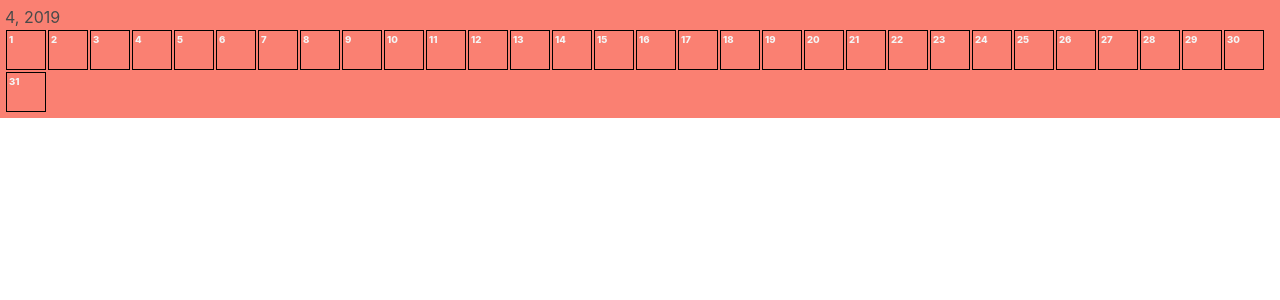
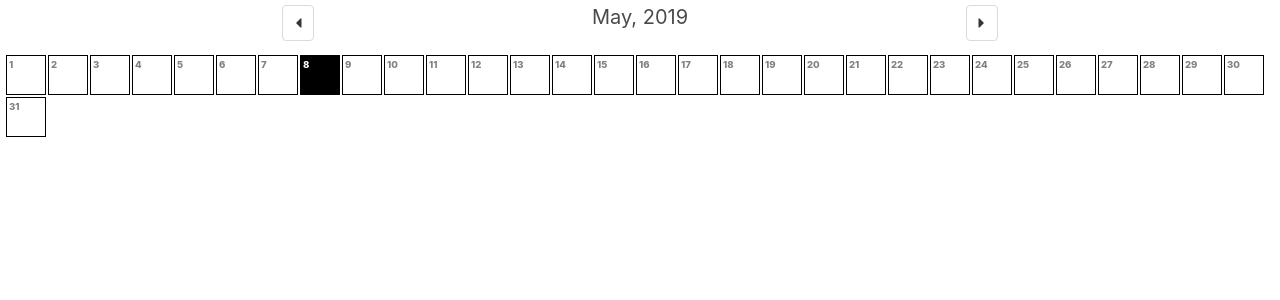
Before and after one commit to surajsharma/Calendar, a React (Create React App) app: page / in a window 1280 px wide. Shown: the top 300 px of the page. Built offline with nearby package versions, Linux system fonts and the light colour scheme.

Commit message:
month display

```diff
--- a/public/index.html
+++ b/public/index.html
@@ -8,8 +8,9 @@
 	<!--
       manifest.json provides metadata used when your web app is added to the
       homescreen on Android. See https://developers.google.com/web/fundamentals/engage-and-retain/web-app-manifest/
-    -->
+
 	<link rel="manifest" href="%PUBLIC_URL%/manifest.json">
+  -->
 	<link rel="shortcut icon" href="%PUBLIC_URL%/favicon.ico">
 	<!--
       Notice the use of %PUBLIC_URL% in the tags above.
@@ -22,6 +23,9 @@
     -->
 
     <link rel='stylesheet' href='https://cdnjs.cloudflare.com/ajax/libs/bulma/0.7.4/css/bulma.min.css '>
+    <link rel="stylesheet" href="https://use.fontawesome.com/releases/v5.8.2/css/all.css" integrity="sha384-oS3vJWv+0UjzBfQzYUhtDYW+Pj2yciDJxpsK1OYPAYjqT085Qq/1cq5FLXAZQ7Ay" crossorigin="anonymous">
+
+
 	<title>React App</title>
 </head>
 
@@ -30,6 +34,8 @@
 		You need to enable JavaScript to run this app.
 	</noscript>
 	<div id="root"></div>
+  <script src="https://momentjs.com/downloads/moment.min.js"></script>
+
 	<!--
       This HTML file is a template.
       If you open it directly in the browser, you will see an empty page.
--- /dev/null
+++ b/src/App.js
@@ -0,0 +1,21 @@
+import React from "react";
+import "./styles.css";
+import Month from "./components/Month"
+
+export default class App extends React.Component {
+  constructor(props) {
+    super(props);
+    this.state = {
+      today: new Date(),
+      cMonth: new Date().getMonth(),
+      cYear: new Date().getFullYear()
+    };
+  }
+  render() {
+    return (
+      <div>
+        <Month year={this.state.cYear} month={this.state.cMonth} today={this.state.today}/>
+      </div>
+    );
+  }
+}
--- /dev/null
+++ b/src/components/Day.js
@@ -0,0 +1,14 @@
+import React from "react";
+
+export default class Day extends React.Component {
+  render() {
+    if(Number(this.props.today) === Number(this.props.date))
+    { if(this.props.thismonth)
+        return <div className="day today">{this.props.date}</div>
+      else
+        return <div className="day">{this.props.date}</div>
+    } else {
+    return <div className="day">{this.props.date}</div>
+  }
+  }
+}
--- /dev/null
+++ b/src/components/Month.js
@@ -0,0 +1,66 @@
+import React from "react";
+import Day from "./Day"
+
+const months = [ "January", "February", "March", "April", "May", "June", "July", "August", "September", "October", "November", "December" ];
+
+export default class Month extends React.Component {
+  constructor(props) {
+    super(props);
+    this.state = {
+      firstDay: new Date(this.props.year, this.props.month).getDay(),
+      numDays: 32 - new Date(this.props.year, this.props.month, 32).getDate(),
+      rDays: [],
+      todaydd: null,
+      month:this.props.month,
+      year:this.props.year,
+      thismonth:true
+    };
+  }
+
+  componentDidMount() {
+    let dd = String(this.props.today.getDate()).padStart(2, '');
+    this.daysInMonth(this.state.month, this.state.year);
+    this.setState({ todaydd: dd });
+  }
+
+  daysInMonth = (iMonth, iYear) => {
+    let days = [];
+    let dim = 32 - new Date(iYear, iMonth, 32).getDate();
+    for (let i = 0; i < dim; i++) {
+      days.push(i);
+    }
+
+    this.setState({numDays:dim, rDays: days})
+    return dim;
+  };
+
+  nextMonth = () =>{
+    this.setState({thismonth:false, month: (this.state.month+1)%months.length})
+    this.daysInMonth(this.state.month+1, this.state.year)
+  }
+
+
+  prevMonth = () =>{
+    this.setState({thismonth:false, month: (this.state.month-1)%months.length})
+    this.daysInMonth(this.state.month-1, this.state.year)
+  }
+
+
+  render() {
+    let days = this.state.rDays;
+    var selectedMonthName = months[this.state.month];
+
+    return (
+      <div className="month">
+        <div className="monthTop">
+          <button onClick={this.prevMonth} className="button fa fa-caret-left" aria-hidden="true"></button>
+          <p className="subtitle">{selectedMonthName}, {this.props.year}</p>
+          <button onClick={this.nextMonth} className="button fa fa-caret-right" aria-hidden="true"></button>
+        </div>
+          <div className="monthdays">
+            {days.map(item => (<Day thismonth={this.state.thismonth} date={item + 1} today={this.state.todaydd} key={item} />))}
+          </div>
+      </div>
+    );
+  }
+}
--- a/src/index.js
+++ b/src/index.js
@@ -1,79 +1,20 @@
-import React from "react";
-import ReactDOM from "react-dom";
-import "./styles.css";
+import React from 'react'
+import ReactDOM from 'react-dom'
+import App from './App'
 
-/* jshint esnext: true */
+const rootEl = document.getElementById('root')
 
-class Month extends React.Component {
-  constructor(props) {
-    super(props);
-    this.state = {
-      firstDay: new Date(this.props.year, this.props.month).getDay(),
-      numDays: 32 - new Date(this.props.year, this.props.month, 32).getDate(),
-      rDays: []
-    };
-  }
+ReactDOM.render(
+  <App />,
+  rootEl
+)
 
-  componentDidMount() {
-    let days = [];
-    this.daysInMonth(this.props.month, this.props.year);
-    for (let i = 0; i < this.state.numDays; i++) {
-      days.push(i);
-    }
-
-    this.setState({ rDays: days });
-  }
-
-  daysInMonth = (iMonth, iYear) => {
-    let dim = 32 - new Date(iYear, iMonth, 32).getDate();
-    return dim;
-  };
-
-  render() {
-    let days = this.state.rDays;
-    console.log(this.state.rDays.length);
-
-    return (
-      <div className="month">
-      <p>{this.props.month}, {this.props.year}</p>
-        <div className="monthdays">
-          {days.map(item => (
-              <Day date={item + 1} key={item} />
-            ))}
-        </div>
-      </div>
-    );
-  }
+if (module.hot) {
+  module.hot.accept('./App', () => {
+    const NextApp = require('./App').default
+    ReactDOM.render(
+      <NextApp />,
+      rootEl
+    )
+  })
 }
-
-class Week extends React.Component {
-  render() {
-    return <div className="week">Week</div>;
-  }
-}
-
-class Day extends React.Component {
-  render() {
-    return <div className="day">{this.props.date}</div>;
-  }
-}
-
-class App extends React.Component {
-  constructor(props) {
-    super(props);
-    this.state = {
-      today: new Date(),
-      cMonth: new Date().getMonth(),
-      cYear: new Date().getFullYear()
-    };
-  }
-  render() {
-    return (
-      <div>
-        <Month year={this.state.cYear} month={this.state.cMonth} />
-      </div>
-    );
-  }
-}
-const rootElement = document.getElementById("root");
-ReactDOM.render(<App />, rootElement);
--- a/src/styles.css
+++ b/src/styles.css
@@ -13,13 +13,12 @@
 
 .month {
   padding: 5px;
-  background: salmon;
 }
 
 .monthdays {
   display: flex;
   flex-wrap: wrap;
-  color: whitesmoke;
+  color: grey;
   font-weight:800;
 }
 
@@ -33,3 +32,21 @@
   font-family: sans-serif;
   text-align: center;
 }
+
+
+.today{
+  background: black;
+  color: white;
+}
+
+
+.center{
+  text-align: center;
+  border: 1px solid red;
+}
+
+
+.monthTop{
+  display: flex;
+  justify-content: space-evenly;
+}
```
Also changed, not shown: package.json (line endings or trailing spaces), 2 other files (tests, documents, lock files or other folders).
